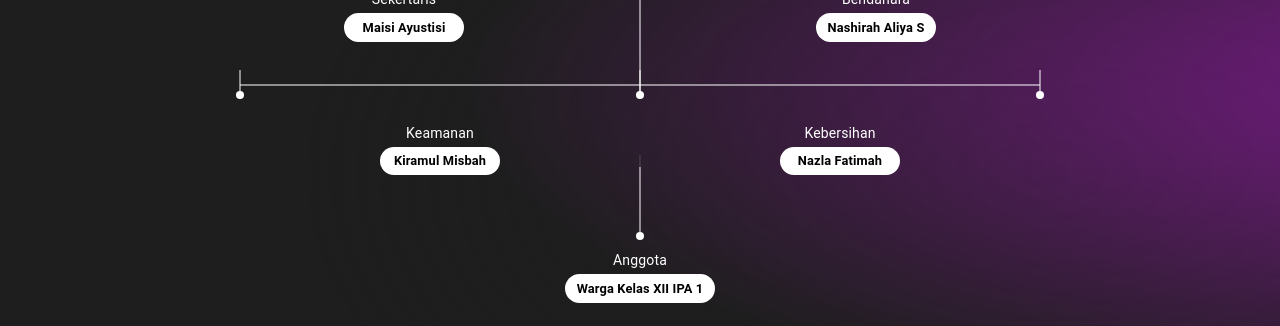
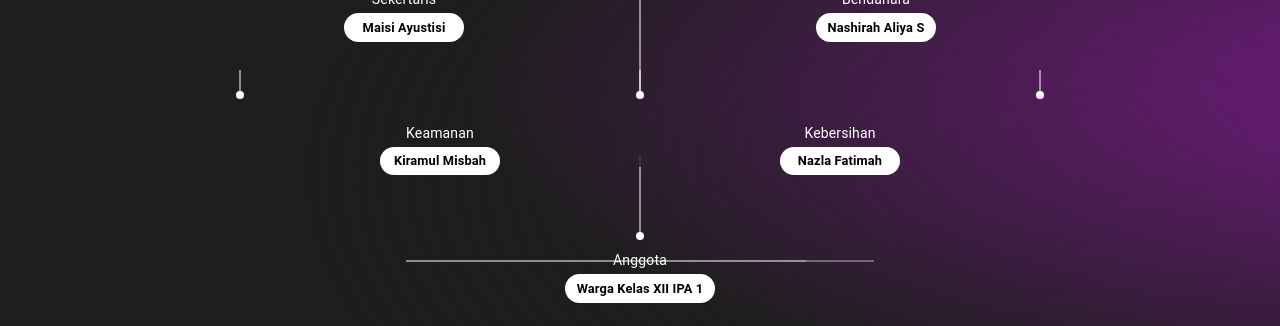
Before and after one commit to audya774/web-class-GTO, a React (Vite) app: page / in a window 1280 px wide. Shown: the part 1819-2145 px from the top of the page. Built offline with nearby package versions, Linux system fonts and the light colour scheme; no server answers; the database is empty.

Commit message:
Update StrukturKelas.jsx

```diff
--- a/src/Pages/StrukturKelas.jsx
+++ b/src/Pages/StrukturKelas.jsx
@@ -85,10 +85,10 @@ const StrukturKelas = () => {
         </div>
 
         {/* Keamanan dan Kebersihan */}
-        <div className="lg:flex">
-          {Array(4).fill(0).map((_, i) => (
-            <img key={i} src="LineHorizontal.svg" alt="Line" className="relative top-[-16.5rem] hidden lg:flex" data-aos="fade-up" data-aos-duration="600" />
-          ))}
+		    <div className="lg:flex">
+          <img src="LineHorizontal.svg" alt="Line" className="relative top-[-5.5rem]" data-aos="fade-up" data-aos-duration="600" />
+          <img src="LineHorizontal.svg" alt="Line" className="relative top-[-5.5rem] hidden lg:flex" data-aos="fade-up" data-aos-duration="600" />
+          <img src="LineHorizontal.svg" alt="Line" className="relative top-[-5.5rem] hidden lg:flex lg:w-[4.2rem]" data-aos="fade-up" data-aos-duration="600" />
         </div>
 
         <div className="flex gap-[10.6rem] lg:gap-[23.1rem] relative top-[-18.35rem]" data-aos="fade-up" data-aos-duration="800">
```
